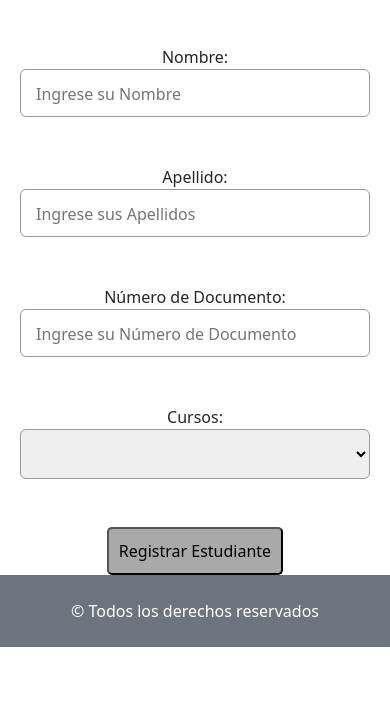
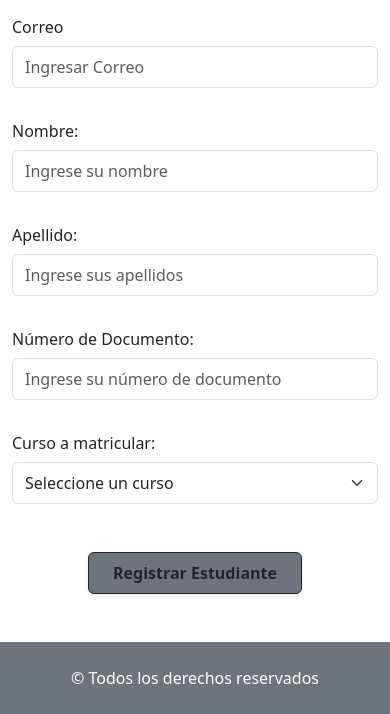
Before and after one commit to mafeggarcia4-dot/proyecto-integrador-html, a plain HTML site: page reg_estudiantes.html in a window 390 px wide. Shown: the part 208-922 px from the top of the page. Before the commit the page ends 855 px from the top, so only its background shows below. Drawn offline with nearby package versions, Linux system fonts and the light colour scheme.

Commit message:
formulario de registro estudiantes y profesores responsivo

```diff
--- a/reg_estudiantes.html
+++ b/reg_estudiantes.html
@@ -52,57 +52,63 @@
     </header>
 
 
-    <section>
-        <h3 class="h3">Registro Estudiantes</h3>
-    </section>
 
-    <section class="formulario">
-        <fieldset>
-            <label for="">Correo
-                <input type="email" required placeholder="Ingresar Correo">
-            </label>
-            <br>
-            <br>
-            <br>
+<div class="container my-5">
+    <div class="bg-secondary text-dark text-center py-3 mb-5 border-bottom border-dark">
+        <h2 class="fw-bold mb-0">Registro Estudiantes</h2>
+    </div>
 
-            <label for="">Nombre:
-                <input type="text" required placeholder="Ingrese su Nombre">
-            </label>
-            <br>
-            <br>
-            <br>
+    <form class="mx-auto" style="max-width: 700px;">
 
-            <label for="">Apellido:
-                <input type="text" required placeholder="Ingrese sus Apellidos">
-            </label>
-            <br>
-            <br>
-            <br>
+        <div class="row mb-4 align-items-center">
+            <label for="correo" class="col-sm-4 col-form-label text-sm-end text-start">Correo</label>
+            <div class="col-sm-8">
+                <input type="email" class="form-control py-2" id="correo" placeholder="Ingresar Correo" required>
+            </div>
+        </div>
 
-            <label for="">Número de Documento:
-                <input type="text" required placeholder="Ingrese su Número de Documento">
-            </label>
-            <br>
-            <br>
-            <br>
+        <div class="row mb-4 align-items-center">
+            <label for="nombre" class="col-sm-4 col-form-label text-sm-end text-start">Nombre:</label>
+            <div class="col-sm-8">
+                <input type="text" class="form-control py-2" id="nombre" placeholder="Ingrese su nombre " required>
+            </div>
+        </div>
 
+        <div class="row mb-4 align-items-center">
+            <label for="apellido" class="col-sm-4 col-form-label text-sm-end text-start">Apellido:</label>
+            <div class="col-sm-8">
+                <input type="text" class="form-control py-2" id="apellido" placeholder="Ingrese sus apellidos" required>
+            </div>
+        </div>
 
-            <label for="">Cursos:
-                <select>
-                    <option></option>
-                    <option>Desarrollo de Software</option>
-                    <option>Ingenieria Industrial</option>
-                    <option>Ingenieria Logistica</option>
+        <div class="row mb-4 align-items-center">
+            <label for="documento" class="col-sm-4 col-form-label text-sm-end text-start">Número de Documento:</label>
+            <div class="col-sm-8">
+                <input type="text" class="form-control py-2" id="documento" placeholder="Ingrese su número de documento" required>
+            </div>
+        </div>
+
+        <div class="row mb-5 align-items-center">
+            <label for="cursos" class="col-sm-4 col-form-label text-sm-end text-start">Curso a matricular:</label>
+            <div class="col-sm-8">
+                <select class="form-select py-2" id="cursos" required>
+                    <option selected disabled value="">Seleccione un curso</option>
+                    <option value="1">Desarrollo de Software</option>
+                    <option value="2">Ingenieria Industrial</option>
+                    <option value="3">Ingenieria Logistica</option>
                 </select>
-            </label>
-            <br>
-            <br>
-            <br>
+            </div>
+        </div>
 
-            <button type="button" class="boton">Registrar Estudiante</button>
+        <div class="text-center">
+            <button type="submit" class="btn btn-secondary text-dark border-dark px-4 py-2 fw-semibold shadow-sm">
+                Registrar Estudiante
+            </button>
+        </div>
 
-        </fieldset>
-    </section>
+    </form>
+</div>
+
 
 
     <footer class="bg-secondary text-white text-center py-4 mt-auto">
```
Also changed, not shown: reg_profesores.html (+46 -43 lines).
